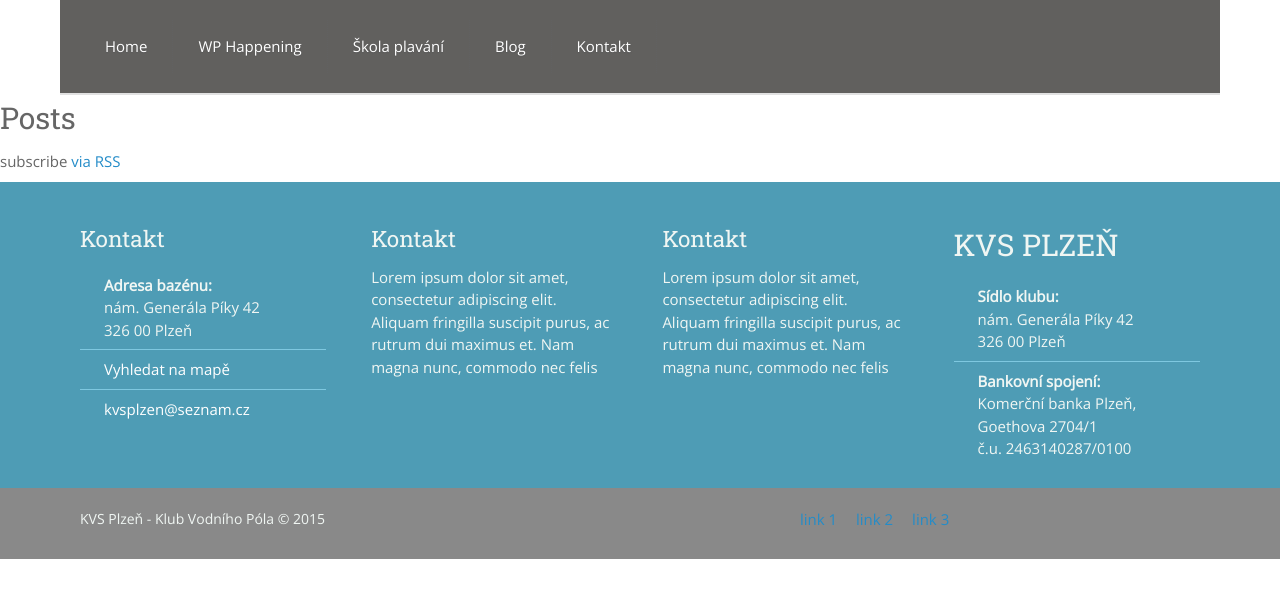
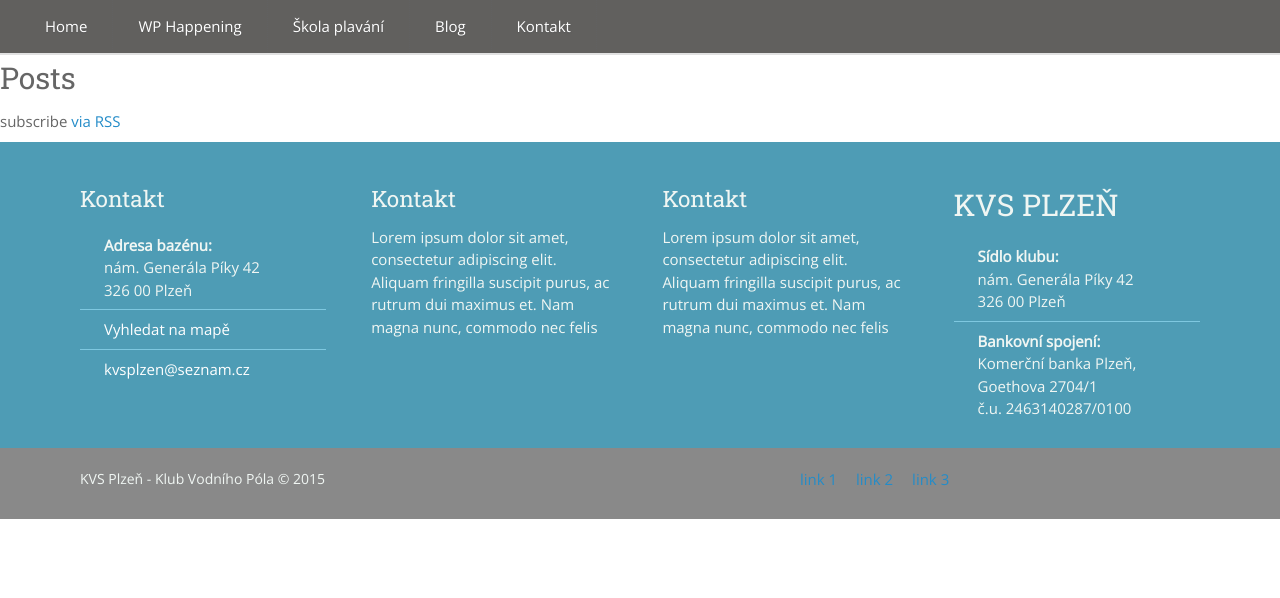
Before and after one commit to SteveVil/KVS-web, a Jekyll site: the page built from index.html, in a window 1280 px wide. Shown: the top 598 px of the page. Built offline with Jekyll 4.4.1, drawn with Linux system fonts in a browser that asks for light colours.

Commit message:
Update header.html

```diff
--- a/_includes/header.html
+++ b/_includes/header.html
@@ -2,7 +2,8 @@
 
 <header>
 
-  <nav class=wrapper>
+  <nav>
+    <div class="">
       <ul>
         <li><a href="/index.html" class="active">Home</a></li>
         <li><a href="/waterpolo_happening/">WP Happening</a></li>
@@ -10,6 +11,7 @@
         <li><a href="/Blog/">Blog</a></li>
         <li><a href="/kontakt/">Kontakt</a></li>
       </ul>
+    </div>
     </nav>
 
  </header>
```
